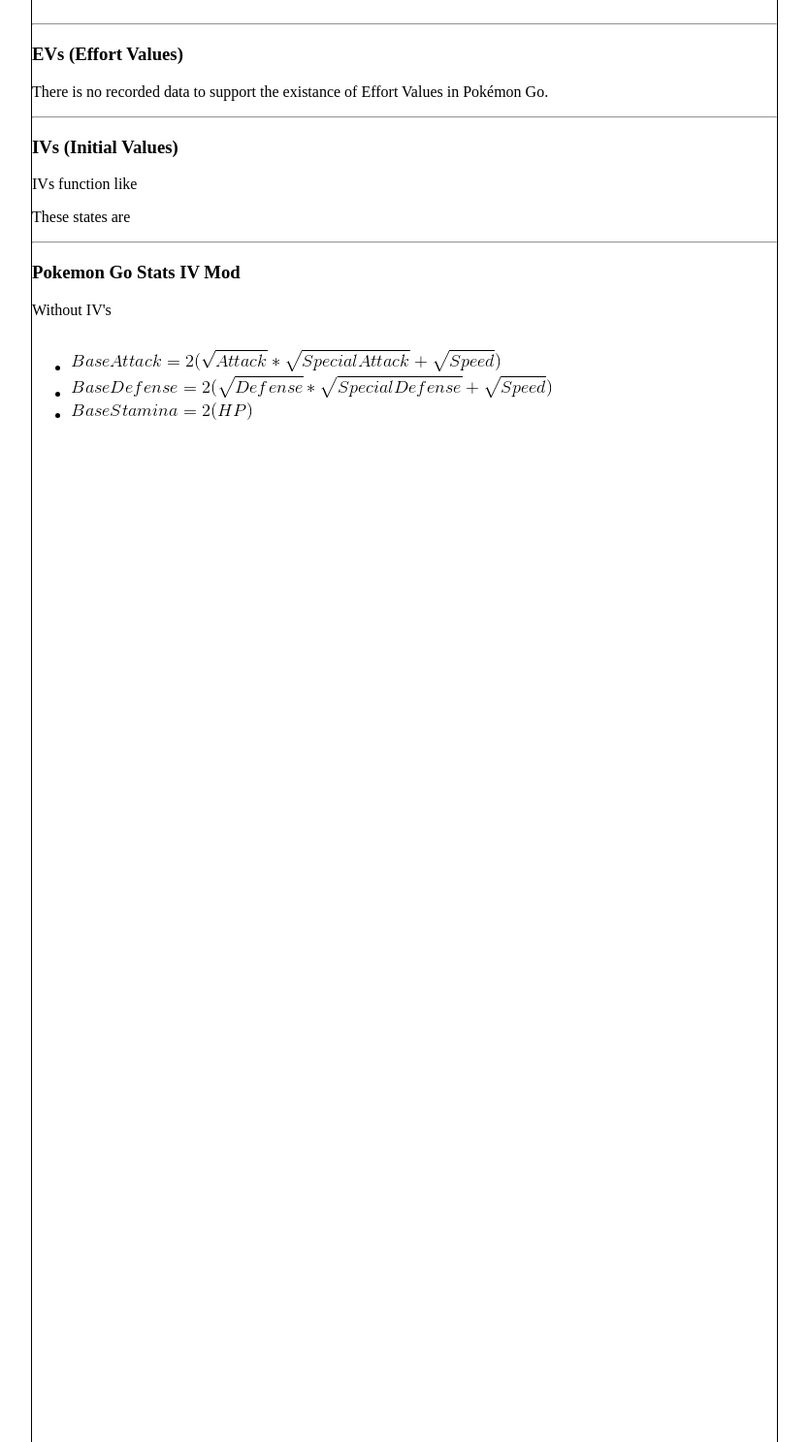
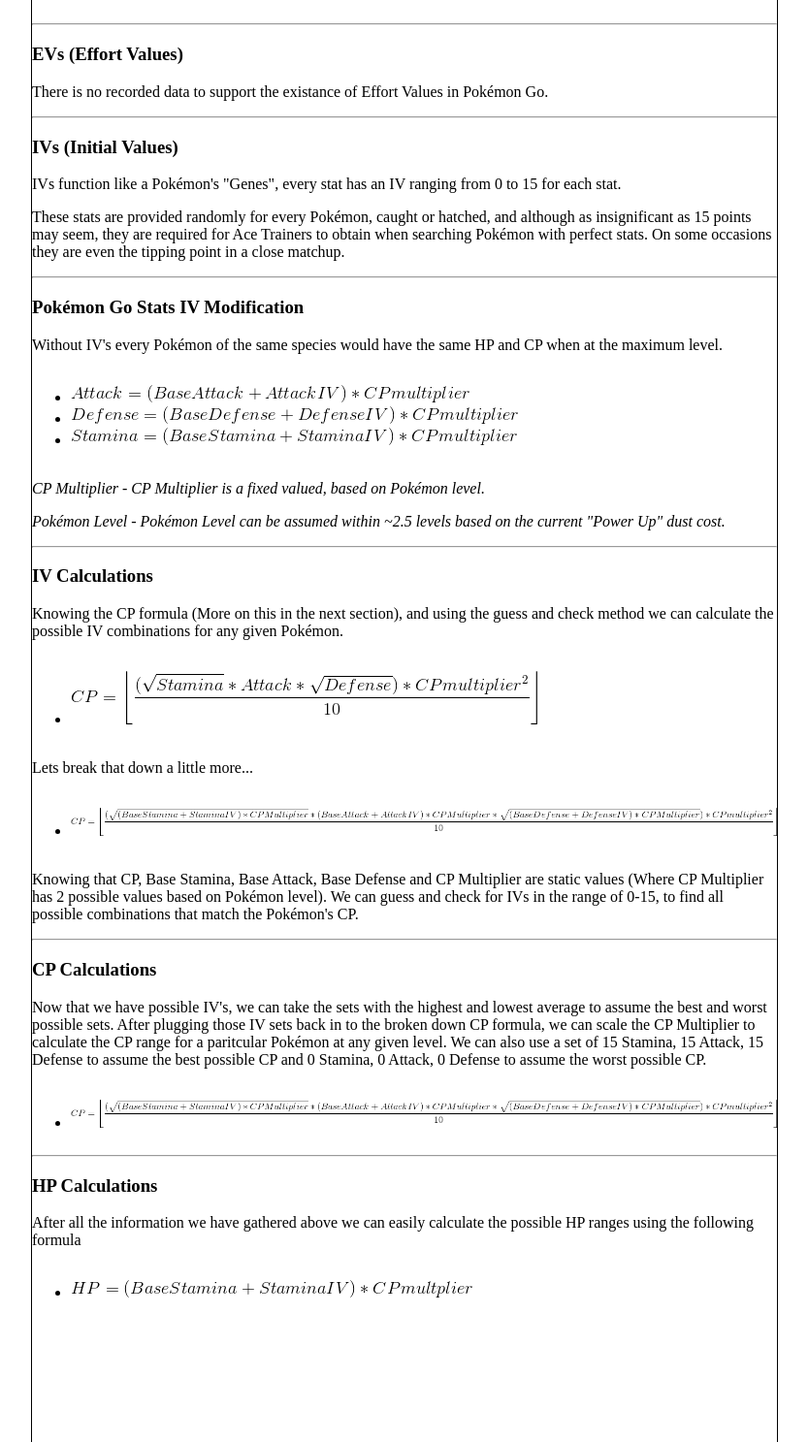
Before and after one commit to chriskoh/pokemongo, a Flask app: template templates/form.html in a window 1280 px wide. Shown: the part 334-1821 px from the top of the page at 97% size, without its empty margins (223-1056 px from the left). Run offline with Flask 2, Linux system fonts and the light colour scheme; the template is opened without the code that fills it, so the values that code supplies are empty.

Commit message:
Update form.html

```diff
--- a/templates/form.html
+++ b/templates/form.html
@@ -33,16 +33,49 @@
                     <p>There is no recorded data to support the existance of Effort Values in Pokémon Go.</p>
                 <hr>
                     <h3>IVs (Initial Values)</h3>
-                    <p>IVs function like</p>
-                    <p>These states are</p>
+                    <p>IVs function like a Pokémon's "Genes", every stat has an IV ranging from 0 to 15 for each stat.</p>
+                    <p>These stats are provided randomly for every Pokémon, caught or hatched, and although as insignificant as 15 points may seem, they are required for Ace Trainers to obtain when searching Pokémon with perfect stats. On some occasions they are even the tipping point in a close matchup.</p>
                 <hr>
-                    <h3>Pokemon Go Stats IV Mod</h3>
-                    <p>Without IV's</p>
+                    <h3>Pokémon Go Stats IV Modification</h3>
+                    <p>Without IV's every Pokémon of the same species would have the same HP and CP when at the maximum level.</p>
                     <div id="formulas">
                         <ul>
-                            <li><img id="image3" src="http://chriskoh.io/images/baseattack.gif" /></li>
-                            <li><img id="image3" src="http://chriskoh.io/images/basedefense.gif" /></li>
-                            <li><img id="image3" src="http://chriskoh.io/images/basestamina.gif" /></li>
+                            <li><img id="image3" src="http://chriskoh.io/images/attack.gif" /></li>
+                            <li><img id="image3" src="http://chriskoh.io/images/defense.gif" /></li>
+                            <li><img id="image3" src="http://chriskoh.io/images/stamina.gif" /></li>
+                        </ul>
+                    </div>
+                    <p><i>CP Multiplier - CP Multiplier is a fixed valued, based on Pokémon level.</i></p>
+                    <p><i>Pokémon Level - Pokémon Level can be assumed within ~2.5 levels based on the current "Power Up" dust cost.</i></p>
+                <hr>
+                    <h3>IV Calculations</h3>
+                    <p>Knowing the CP formula (More on this in the next section), and using the guess and check method we can calculate the possible IV combinations for any given Pokémon.</p>
+                    <div id="formulas">
+                        <ul>
+                            <li><img id="image3" src="http://chriskoh.io/images/cp.gif" /></li>
+                        </ul>
+                    </div>
+                    <p>Lets break that down a little more...</p>
+                    <div id="formulas">
+                        <ul>
+                            <li><img id="image3" src="http://chriskoh.io/images/cpbreakdown.gif" /></li>
+                        </ul>
+                    </div>
+                    <p>Knowing that CP, Base Stamina, Base Attack, Base Defense and CP Multiplier are static values (Where CP Multiplier has 2 possible values based on Pokémon level). We can guess and check for IVs in the range of 0-15, to find all possible combinations that match the Pokémon's CP.</p>
+                <hr>
+                    <h3>CP Calculations</h3>
+                    <p>Now that we have possible IV's, we can take the sets with the highest and lowest average to assume the best and worst possible sets. After plugging those IV sets back in to the broken down CP formula, we can scale the CP Multiplier to calculate the CP range for a paritcular Pokémon at any given level. We can also use a set of 15 Stamina, 15 Attack, 15 Defense to assume the best possible CP and 0 Stamina, 0 Attack, 0 Defense to assume the worst possible CP.</p>
+                    <div id="formulas">
+                        <ul>
+                            <li><img id="image3" src="http://chriskoh.io/images/cpbreakdown.gif" /></li>
+                        </ul>
+                    </div>
+                <hr>
+                    <h3>HP Calculations</h3>
+                    <p>After all the information we have gathered above we can easily calculate the possible HP ranges using the following formula</p>
+                    <div id="formulas">
+                        <ul>
+                            <li><img id="image3" src="http://chriskoh.io/images/hp.gif" /></li>
                         </ul>
                     </div>
             </div>
```
